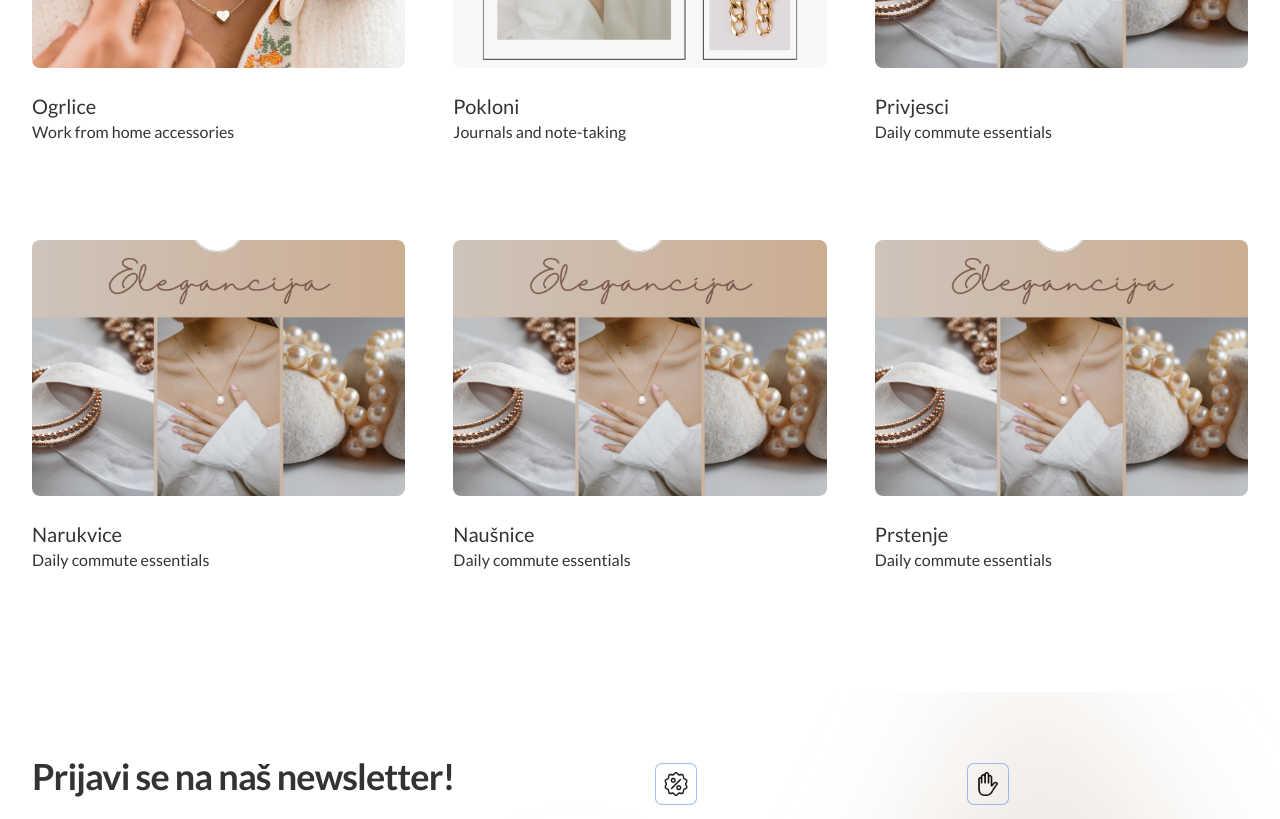
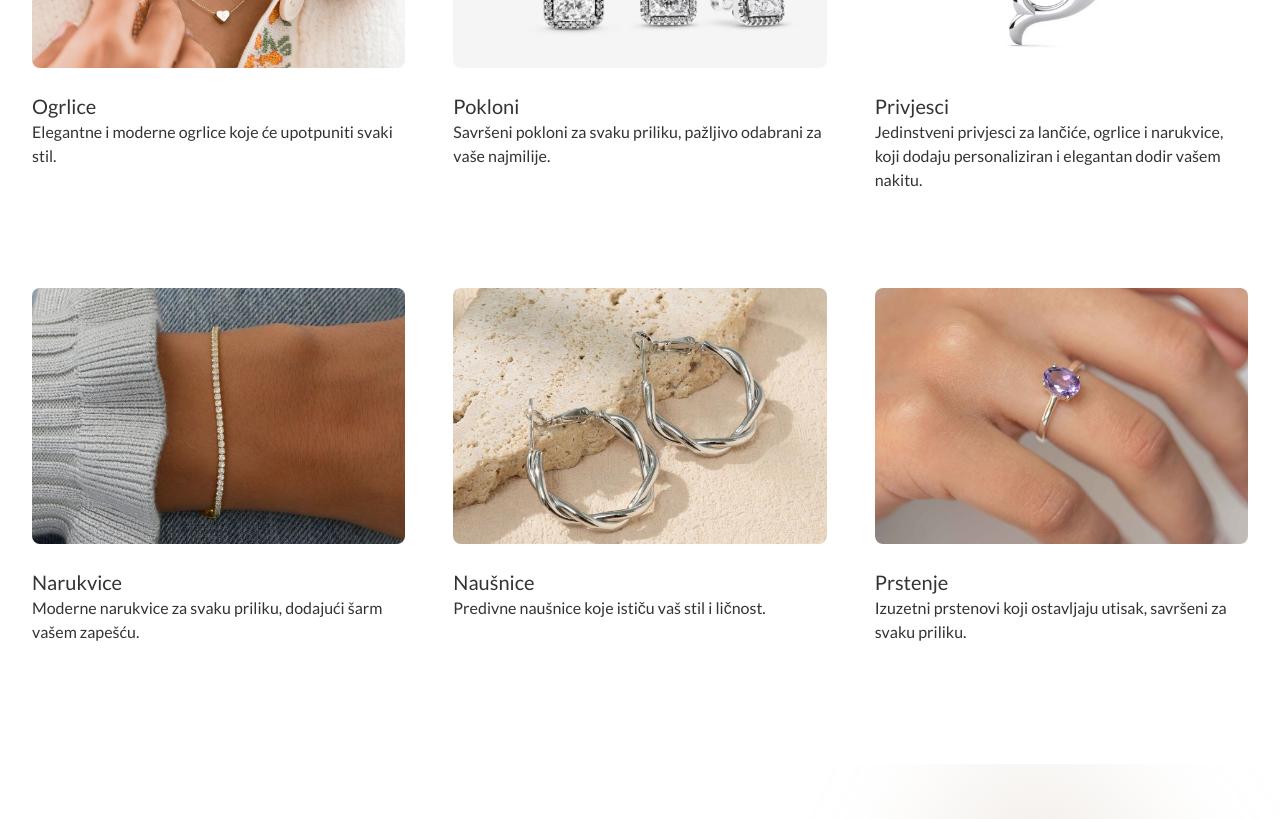
Before and after one commit to inedzma/SSN, a React (Create React App) app: page / in a window 1280 px wide. Shown: the part 1080-1899 px from the top of the page. Built offline with nearby package versions, Linux system fonts and the light colour scheme.

Commit message:
gotovo (valjda)

```diff
--- a/src/components/Header.js
+++ b/src/components/Header.js
@@ -255,7 +255,7 @@ export const Header = ({onSearch}) => {
             </a>
          </li>
          <li className="hoover">
-            <a href="/Nausnice" className="flex items-center p-2 text-white rounded-lg dark:text-white hover:bg-gray-100 dark:hover:bg-gray-700 group">
+            <a href="/Naušnice" className="flex items-center p-2 text-white rounded-lg dark:text-white hover:bg-gray-100 dark:hover:bg-gray-700 group">
 
 
                <span className="flex-1 ms-3 whitespace-nowrap">Naušnice</span>
--- a/src/pages/Kategorija.js
+++ b/src/pages/Kategorija.js
@@ -24,7 +24,7 @@ export const Kategorija = () => {
                                         <img
                                             src={proizvod.slikaSrc}
                                             alt={proizvod.slikaAlt}
-                                            className="h-full w-full object-cover object-center group-hover:opacity-75"
+                                            className="h-80 w-full object-cover object-center group-hover:opacity-75"
                                         />
                                     </div>
                                     <h3 className="mt-4 text-sm text-textBoja">{proizvod.ime}</h3>
--- a/src/pages/Korpa.js
+++ b/src/pages/Korpa.js
@@ -48,7 +48,7 @@ export const Korpa = () => {
               {korpaProizvodi.map((product) => (
                 <tr key={product.id} className="border-b h-36 w-min-36 borderB">
                   <td className="p-3 flex flex-row items-center text-textBoja text-lg " style={{fontWeight: 'bold'}}>
-                    <img src={product.slikaSrc} className="h-36 mr-5 rounded-lg pl-5"/>
+                    <img src={product.slikaSrc} className="h-32 mr-5 rounded-lg pl-5"/>
                     {product.ime}</td>
                   <td className="p-3 text-textBoja text-center">{product.cijena ? product.cijena.toFixed(2) + ' KM' : 'N/A'}</td>
                   <td className="p-3 text-textBoja text-center">{product.quantity}</td>
@@ -135,20 +135,20 @@ export const Korpa = () => {
            <tbody>
              {korpaProizvodi.map((product) => (
                <tr key={product.id} className="border-b h-20 w-min-36 borderB">
-                 <td className="p-3 flex flex-row items-center text-lg " style={{fontWeight: 'bold'}}>
-                   <img src={product.slikaSrc} className="h-20  rounded-lg pl-5"/>
+                 <td className="p-3 flex justify-center items-center text-lg " >
+                   <img src={product.slikaSrc} className="h-auto  rounded-lg "/>
                    </td>
-                 <td className="p-3 pr-5 text-left font-bold">
+                 <td className=" pr-2 text-left font-bold w-32">
                  {product.ime}
-                 <div className='mt-5'>Kol:{product.quantity}</div>
+                 <div className='mt-3'>Kol:{product.quantity}</div>
                   </td>
                  <td className="py-3 text-left">
-                 {product.cijena ? product.cijena.toFixed(2) + ' KM' : 'N/A'}
-                  <div className='mt-5'> {(parseFloat(product.cijena) * product.quantity).toFixed(2)} KM</div>
+                 {product.cijena ? product.cijena.toFixed(2) + 'KM' : 'N/A'}
+                  <div className='mt-5'> {(parseFloat(product.cijena) * product.quantity).toFixed(2)}KM</div>
                  </td>
                  <td>
                    <button onClick={() => removeFromCart(product.id)}
-                     className="hover:bg-customColor rounded-lg p-2 font-medium text-DugmeUkloni hover:text-red-500">
+                     className="hover:bg-customColor rounded-lg p-2 font-bold text-DugmeUkloni hover:text-red-500">
                       X
                    </button>
                  </td>
--- a/src/pages/Omiljeni.js
+++ b/src/pages/Omiljeni.js
@@ -96,18 +96,18 @@ export const Omiljeni = () => {
             </thead>
             <tbody>
             {omiljeniProizvodi.map((product) => (
-              <tr key={product.id} className="border-b h-36 w-min-36 borderB">
-                <td className="py-2 flex flex-row items-center text-lg font-bold" style={{fontWeight: 'bold'}}>
-                  <img src={product.slikaSrc} className="h-36 mr-5 rounded-lg pl-5"/>
+              <tr key={product.id} className="border-b h-20 borderB">
+                <td className="py-2 flex flex-row items-center text-lg font-bold">
+                  <img src={product.slikaSrc} className=" h-auto mr-5 rounded-lg pl-1"/>
                 </td>
-                <td className="py-2">
-                  <div className='flex flex-col h-36 w-32 font-bold'>
+                <td className="p-2">
+                  <div className='flex flex-col h-24 w-52 ml-2 font-bold'>
                 <div>{product.ime}</div>
-                  <div className='mt-24'>{product.cijena ? product.cijena.toFixed(2) + ' KM' : 'N/A'}</div>
+                  <div className='mt-auto p-2'>{product.cijena ? product.cijena.toFixed(2) + ' KM' : 'N/A'}</div>
                   </div>
               </td>
                 <td>
-                  <button onClick={() => removeFromFavorites(product.id)} className="font-medium text-DugmeUkloni hover:text-red-500">
+                  <button onClick={() => removeFromFavorites(product.id)} className="p-3 font-medium text-DugmeUkloni hover:text-red-500">
                     X
                   </button>
                 </td>
--- a/src/pages/Pocetna.js
+++ b/src/pages/Pocetna.js
@@ -24,45 +24,45 @@ export const Pocetna = ({onSearch}) => {
         const kategorija = [
             {
                 ime: 'Ogrlice',
-            opis: 'Work from home accessories',
-            slikaSrc: '/ogrlica1.jpeg',
-            slikaAlt: 'Desk with leather desk pad, walnut desk organizer, wireless keyboard and mouse, and porcelain mug.',
+                opis: 'Elegantne i moderne ogrlice koje će upotpuniti svaki stil.',
+                slikaSrc: '/Ogrlica1.jpeg',
+                slikaAlt: 'Prelijepa zlatna ogrlica prikazana na stalku za nakit.',
                 href: '/Ogrlice',
             },
             {
                 ime: 'Pokloni',
-            opis: 'Journals and note-taking',
-            slikaSrc: '/slika-slide1.png',
-            slikaAlt: 'Wood table with porcelain mug, leather journal, brass pen, leather key ring, and a houseplant.',
+                opis: 'Savršeni pokloni za svaku priliku, pažljivo odabrani za vaše najmilije.',
+                slikaSrc: '/slike/Set3.jpeg',
+                slikaAlt: 'Različiti lijepo upakovani pokloni na drvenom stolu.',
                 href: '/Pokloni',
             },
             {
                 ime: 'Privjesci',
-            opis: 'Daily commute essentials',
-            slikaSrc: '/reklama2.png',
-            slikaAlt: 'Collection of four insulated travel bottles on wooden shelf.',
+                opis: 'Jedinstveni privjesci za lančiće, ogrlice i narukvice, koji dodaju personaliziran i elegantan dodir vašem nakitu.',
+                slikaSrc: '/slike/Privjesak4.jpg',
+                slikaAlt: 'Kolekcija šarenih privjesaka za ključeve na drvenoj površini.',
                 href: '/Privjesci',
             },
             {
                 ime: 'Narukvice',
-            opis: 'Daily commute essentials',
-            slikaSrc: '/reklama2.png',
-            slikaAlt: 'Collection of four insulated travel bottles on wooden shelf.',
-            href: '/Privjesci',
+                opis: 'Moderne narukvice za svaku priliku, dodajući šarm vašem zapešću.',
+                slikaSrc: '/slike/Narukvica5.jpg',
+                slikaAlt: 'Izbor elegantnih narukvica na izložbi.',
+                href: '/Narukvice',
             },
             {
                 ime: 'Naušnice',
-            opis: 'Daily commute essentials',
-            slikaSrc: '/reklama2.png',
-            slikaAlt: 'Collection of four insulated travel bottles on wooden shelf.',
-            href: '/Privjesci',
+                opis: 'Predivne naušnice koje ističu vaš stil i ličnost.',
+                slikaSrc: '/slike/naušnice5.jpg',
+                slikaAlt: 'Asortiman naušnica, uključujući stud i viseće naušnice.',
+                href: '/Naušnice',
             },
             {
                 ime: 'Prstenje',
-            opis: 'Daily commute essentials',
-            slikaSrc: '/reklama2.png',
-            slikaAlt: 'Collection of four insulated travel bottles on wooden shelf.',
-            href: '/Privjesci',
+                opis: 'Izuzetni prstenovi koji ostavljaju utisak, savršeni za svaku priliku.',
+                slikaSrc: '/slike/Prsten1.jpg',
+                slikaAlt: 'Kolekcija zadivljujućih prstenova u različitim stilovima.',
+                href: '/Prstenje',
             },
     ];
     return (
--- a/src/pages/TrazeniProizvod.js
+++ b/src/pages/TrazeniProizvod.js
@@ -14,7 +14,7 @@ export const TrazeniProizvod = ({ onSearch }) => {
 
     return (
         <Layout onSearch={onSearch}>
-            <h1 className="mx-auto max-w-2xl px-4 py-10 sm:px-6  lg:max-w-7xl lg:px-8 font-bold text-lg ">Rezultati pretrage za: "{searchTerm}"</h1>
+            <h1 className="mx-auto max-w-2xl px-4 py-10 sm:px-6  lg:max-w-7xl lg:px-8 font-bold text-2xl  mb-6 tracking-tight text-textBoja ">Rezultati pretrage za: "{searchTerm}"</h1>
             <div className="bg-white">
                 <div className="mx-auto max-w-2xl px-4 py-10 sm:px-6 sm:py-12 lg:max-w-7xl lg:px-8">
                     {filteredProizvod.length > 0 ? (
@@ -25,7 +25,7 @@ export const TrazeniProizvod = ({ onSearch }) => {
                                         <img
                                             src={proizvod.slikaSrc}
                                             alt={proizvod.slikaAlt}
-                                            className="h-full w-full object-cover object-center group-hover:opacity-75"
+                                            className="h-80 w-full object-cover object-center group-hover:opacity-75"
                                         />
                                     </div>
                                     <h3 className="mt-4 text-sm text-gray-700">{proizvod.ime}</h3>
```
Also changed, not shown: src/sviProizvodi.js (+7 -7 lines), public/slike/Privjesak1.jpg, public/slike/Privjesak2.jpg. Lines whose indentation alone changed are shown as unchanged.
